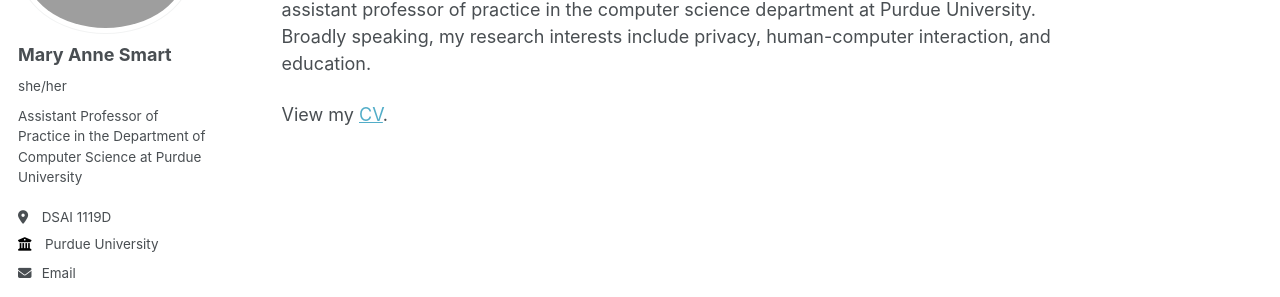
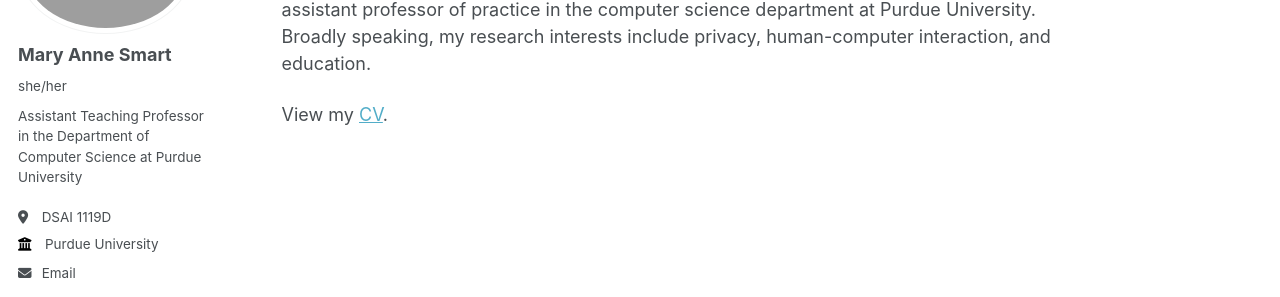
Before and after one commit to msmart14/maryannesmart, a Jekyll site: the page built from _pages/about.md, in a window 1280 px wide. Shown: the part 206-503 px from the top of the page. Built offline with Jekyll 4.4.1, drawn with Linux system fonts in a browser that asks for light colours; some web fonts are replaced.

Commit message:
Update _config.yml
updated title

```diff
--- a/_config.yml
+++ b/_config.yml
@@ -24,7 +24,7 @@ author:
   avatar           : "DeathValleySquare.jpeg"
   name             : "Mary Anne Smart"
   pronouns         : "she/her"
-  bio              : "Assistant Professor of Practice in the Department of Computer Science at Purdue University"
+  bio              : "Assistant Teaching Professor in the Department of Computer Science at Purdue University"
   location         : "DSAI 1119D"
   employer         : "Purdue University"
   uri              : # URL
```
